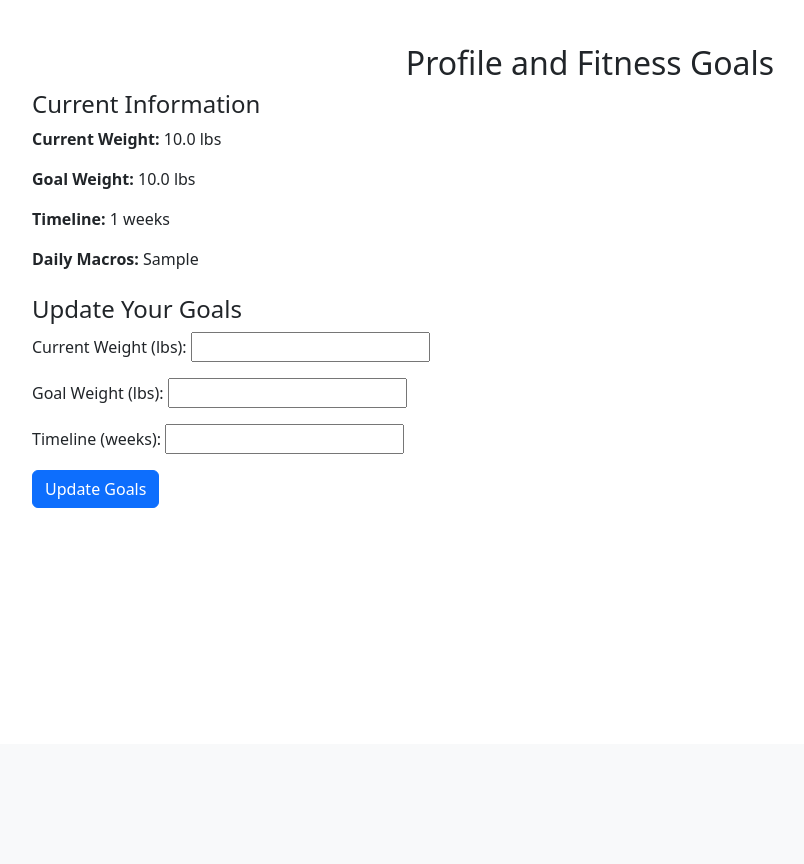
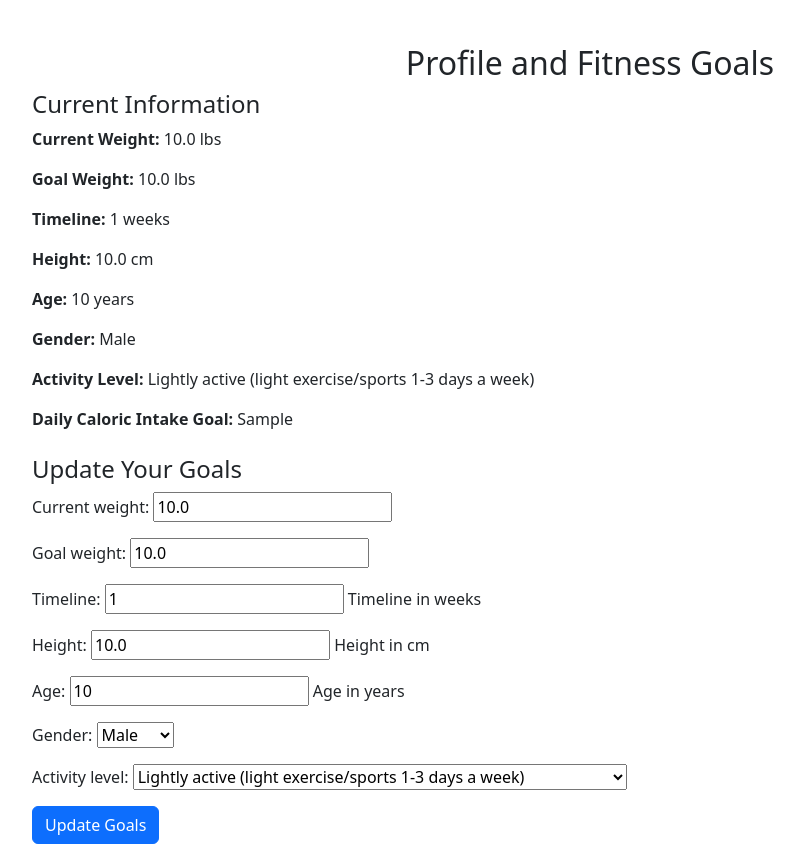
Before and after one commit to CooperWeinhold/Miniproject4.1CooperWeinhold, a Django app: page /profile/ in a window 1280 px wide. Shown: the part 56-920 px from the top of the page, without its empty margins (50-854 px from the left). Before the commit the page ends 564 px from the top, so only its background shows below. Run offline with Django 5.2, Linux system fonts and the light colour scheme; a user stored in the database is signed in; tables that the repository leaves empty hold one stand-in row (values such as "Sample post").

Commit message:
Final fixes

```diff
--- a/fitnessSite/myapp/forms.py
+++ b/fitnessSite/myapp/forms.py
@@ -2,6 +2,7 @@
 from django import forms
 from django.contrib.auth.models import User
 from django.contrib.auth.forms import UserCreationForm
+from .models import Profile
 
 # User Registration Form (customize fields if needed)
 class RegisterForm(UserCreationForm):
@@ -10,7 +11,7 @@ class RegisterForm(UserCreationForm):
         fields = ['username', 'password1', 'password2']
 
 # Profile Form for Fitness Goals
-class ProfileForm(forms.Form):
-    current_weight = forms.FloatField(label='Current Weight (lbs)')
-    goal_weight = forms.FloatField(label='Goal Weight (lbs)')
-    timeline = forms.IntegerField(label='Timeline (weeks)')
+class ProfileForm(forms.ModelForm):
+    class Meta:
+        model = Profile
+        fields = ['current_weight', 'goal_weight', 'timeline', 'height', 'age', 'gender', 'activity_level']
--- a/fitnessSite/myapp/models.py
+++ b/fitnessSite/myapp/models.py
@@ -4,11 +4,31 @@ from django.contrib.auth.models import User
 
 # Fitness Profile linked to a user
 class Profile(models.Model):
+    GENDER_CHOICES = [
+        ('male', 'Male'),
+        ('female', 'Female')
+    ]
+
+    ACTIVITY_LEVEL_CHOICES = [
+        ('sedentary', 'Sedentary (little or no exercise)'),
+        ('light', 'Lightly active (light exercise/sports 1-3 days a week)'),
+        ('moderate', 'Moderately active (moderate exercise/sports 3-5 days a week)'),
+        ('active', 'Very active (hard exercise/sports 6-7 days a week)'),
+        ('super_active', 'Super active (very hard exercise/physical job & exercise 2x/day)')
+    ]
+
     user = models.OneToOneField(User, on_delete=models.CASCADE)
-    current_weight = models.FloatField(default=0)  # Set default value
-    goal_weight = models.FloatField(default=0)  # Set default value
-    timeline = models.IntegerField(default=0)  # Set default value
+    current_weight = models.FloatField()
+    goal_weight = models.FloatField()
+    timeline = models.IntegerField(help_text="Timeline in weeks")
+    height = models.FloatField(help_text="Height in cm", default=170)
+    age = models.IntegerField(help_text="Age in years", default=25)
+    gender = models.CharField(max_length=10, choices=GENDER_CHOICES, default='male')
+    activity_level = models.CharField(max_length=15, choices=ACTIVITY_LEVEL_CHOICES, default='sedentary')
     macros = models.CharField(max_length=255, blank=True)
+
+    def __str__(self):
+        return self.user.username
 
 # Exercise Tracking
 class Exercise(models.Model):
@@ -17,6 +37,5 @@ class Exercise(models.Model):
 
 class Progress(models.Model):
     user = models.ForeignKey(User, on_delete=models.CASCADE)
-    exercise = models.ForeignKey(Exercise, on_delete=models.CASCADE)
     date = models.DateField(auto_now_add=True)
     weight = models.FloatField()
--- a/fitnessSite/myapp/templates/myapp/profile.html
+++ b/fitnessSite/myapp/templates/myapp/profile.html
@@ -9,7 +9,11 @@
         <p><strong>Current Weight:</strong> {{ profile.current_weight }} lbs</p>
         <p><strong>Goal Weight:</strong> {{ profile.goal_weight }} lbs</p>
         <p><strong>Timeline:</strong> {{ profile.timeline }} weeks</p>
-        <p><strong>Daily Macros:</strong> {{ profile.macros }}</p>
+        <p><strong>Height:</strong> {{ profile.height }} cm</p>
+        <p><strong>Age:</strong> {{ profile.age }} years</p>
+        <p><strong>Gender:</strong> {{ profile.get_gender_display }}</p>
+        <p><strong>Activity Level:</strong> {{ profile.get_activity_level_display }}</p>
+        <p><strong>Daily Caloric Intake Goal:</strong> {{ profile.macros }}</p>
     </div>
 
     <h4>Update Your Goals</h4>
--- a/fitnessSite/myapp/views.py
+++ b/fitnessSite/myapp/views.py
@@ -7,6 +7,9 @@ from django.http import HttpResponseRedirect
 from django.urls import reverse
 from .forms import RegisterForm, ProfileForm
 from .models import Profile, Exercise, Progress
+from django.utils import timezone
+from .models import Progress
+
 
 
 # Login view
@@ -44,35 +47,83 @@ def register_view(request):
     return render(request, 'myapp/register.html', {'form': form})
 
 
-# Profile page (handles profile data and macros)
+# myapp/views.py
 @login_required
 def profile(request):
     profile, created = Profile.objects.get_or_create(user=request.user)
     if request.method == 'POST':
-        form = ProfileForm(request.POST)
+        form = ProfileForm(request.POST, instance=profile)
         if form.is_valid():
-            profile.current_weight = form.cleaned_data['current_weight']
-            profile.goal_weight = form.cleaned_data['goal_weight']
-            profile.timeline = form.cleaned_data['timeline']
-            # Calculate macros based on form input and update profile
-            profile.macros = calculate_macros(profile.current_weight, profile.goal_weight, profile.timeline)
+            form.save()
+            profile.refresh_from_db()
+            profile.macros = calculate_macros(
+                current_weight=profile.current_weight,
+                goal_weight=profile.goal_weight,
+                height=profile.height,
+                age=profile.age,
+                gender=profile.gender,
+                activity_level=profile.activity_level,
+                timeline=profile.timeline
+            )
             profile.save()
     else:
-        form = ProfileForm()
+        form = ProfileForm(instance=profile)
     return render(request, 'myapp/profile.html', {'form': form, 'profile': profile})
 
 
+
 # Macro calculation helper function
-def calculate_macros(current_weight, goal_weight, timeline):
-    # Example calculation logic
-    return f"Calories: {current_weight * 10}, Protein: {current_weight * 0.8}g"
+# myapp/views.py
+def calculate_macros(current_weight, goal_weight, height, age, gender, activity_level, timeline):
+    # Convert weight from pounds to kg for the BMR calculation
+    current_weight_kg = current_weight * 0.453592
+    goal_weight_kg = goal_weight * 0.453592
+
+    # Step 1: Calculate BMR using Mifflin-St Jeor Equation
+    if gender == 'male':
+        bmr = 10 * current_weight_kg + 6.25 * height - 5 * age + 5
+    elif gender == 'female':
+        bmr = 10 * current_weight_kg + 6.25 * height - 5 * age - 161
+
+    # Step 2: Calculate TDEE based on activity level
+    activity_factors = {
+        'sedentary': 1.2,
+        'light': 1.375,
+        'moderate': 1.55,
+        'active': 1.725,
+        'super_active': 1.9
+    }
+    tdee = bmr * activity_factors.get(activity_level, 1.2)  # Default to sedentary if not set
+
+    # Step 3: Determine the total caloric deficit or surplus needed
+    weight_difference_kg = goal_weight_kg - current_weight_kg
+    total_caloric_adjustment = weight_difference_kg * 7700  # 7700 calories per kg
+
+    # Step 4: Calculate daily caloric adjustment
+    days_to_goal = timeline * 7
+    daily_caloric_adjustment = total_caloric_adjustment / days_to_goal
+
+    # Step 5: Calculate the daily caloric intake goal
+    if weight_difference_kg > 0:
+        # Surplus for weight gain
+        daily_caloric_intake = tdee + daily_caloric_adjustment
+    else:
+        # Deficit for weight loss
+        daily_caloric_intake = tdee - abs(daily_caloric_adjustment)
+
+    # Return the calculated daily caloric intake in a readable format
+    return f"Calories: {daily_caloric_intake:.2f}"
+
 
 
 # Exercises page
 def exercises(request):
     exercises = [
         {'name': 'Push-up', 'description': 'An exercise to strengthen the chest, shoulders, and triceps.'},
-        {'name': 'Squat', 'description': 'An exercise for the lower body, especially quads and glutes.'}
+        {'name': 'Squat', 'description': 'An exercise for the lower body, especially quads and glutes.'},
+        {'name': 'Bench Press', 'description': 'An exercise that mainly focuses on the chest and some triceps.'},
+        {'name': 'Dumbbell Curls', 'description': 'A classic exercise that strengthens the biceps'},
+        {'name': 'Skull-Crushers', 'description': 'An over the head exercise that hits the triceps.'},
     ]
     return render(request, 'myapp/exercises.html', {'exercises': exercises})
 
@@ -80,15 +131,31 @@ def exercises(request):
 # Progress tracking page
 @login_required
 def tracking(request):
-    dates = ["Jan", "Feb", "Mar"]  # Replace with real data
-    weights = [150, 145, 140]  # Replace with real data
-    return render(request, 'myapp/tracking.html', {'dates': dates, 'weights': weights})
+    # Get the current year
+    current_year = timezone.now().year
+
+    # Retrieve the user's weight entries for the current year
+    progress_data = Progress.objects.filter(user=request.user, date__year=current_year).order_by('date')
+
+    # Prepare data for the chart
+    labels = []
+    weights = []
+    for entry in progress_data:
+        labels.append(entry.date.strftime('%b %d'))  # Format date as "Month Day", e.g., "Nov 10"
+        weights.append(entry.weight)
+
+    # Pass the labels and weights to the template for chart rendering
+    return render(request, 'myapp/tracking.html', {
+        'labels': labels,
+        'weights': weights
+    })
 
 
 # Recipe ideas page
 def recipes(request):
     recipes = [
         {'name': 'Avocado Toast', 'description': 'A quick breakfast with healthy fats and fiber.'},
-        {'name': 'Chicken Salad', 'description': 'High-protein meal with vegetables and lean protein.'}
+        {'name': 'Chicken Salad', 'description': 'High-protein meal with vegetables and lean protein.'},
+        {'name': 'Beef, potato, and egg bowl', 'description': 'A hearty solid meal filled with protein, carbs, and healthy fats.'},
     ]
     return render(request, 'myapp/recipes.html', {'recipes': recipes})
```
Also changed, not shown: fitnessSite/myapp/templates/myapp/tracking.html (+23 -3 lines), fitnessSite/myapp/migrations/0003_remove_progress_exercise_profile_activity_level_and_more.py (added).
